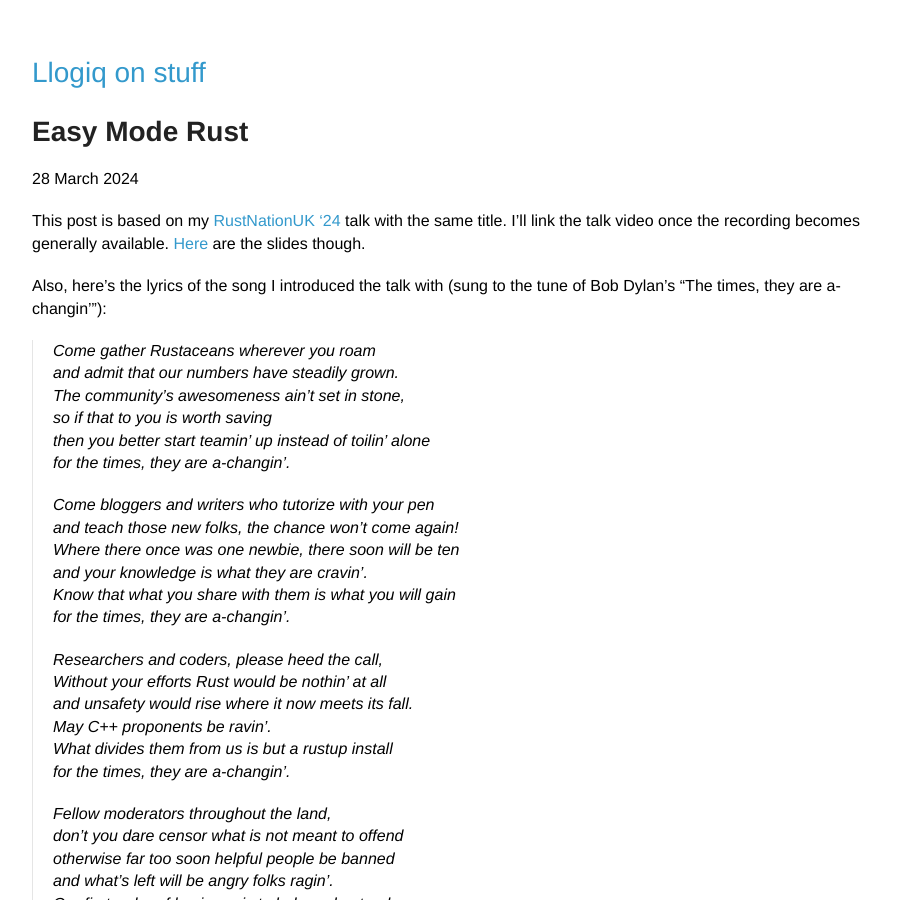
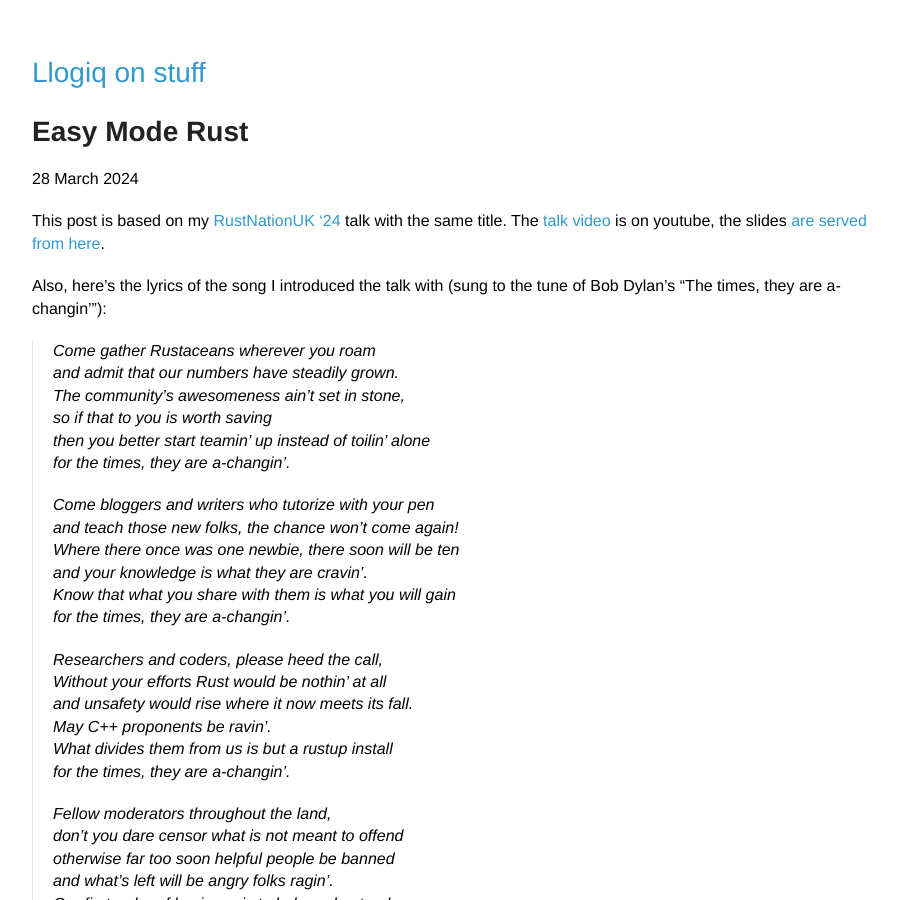
Before and after one commit to llogiq/llogiq.github.io, a Jekyll site: the page built from _posts/2024-03-28-easy.md, in a window 1280 px wide and 900 px high. Shown: the whole window, without its empty margins (178-1075 px from the left). Built offline with Jekyll 4.4.1, drawn with Linux system fonts in a browser that asks for light colours.

Commit message:
add video link

```diff
--- a/_posts/2024-03-28-easy.md
+++ b/_posts/2024-03-28-easy.md
@@ -2,7 +2,7 @@
 title: Easy Mode Rust
 ---
 
-This post is based on my [RustNationUK '24](https://rustnationuk.com) talk with the same title. I'll link the talk video once the recording becomes generally available. [Here](/talks/easy.html) are the slides though.
+This post is based on my [RustNationUK '24](https://rustnationuk.com) talk with the same title. The [talk video](https://www.youtube.com/watch?v=33FG6O3qejM) is on youtube, the slides [are served from here](/talks/easy.html).
 
 Also, here's the lyrics of the song I introduced the talk with (sung to the tune of Bob Dylan's "The times, they are a-changin'"):
 
```
